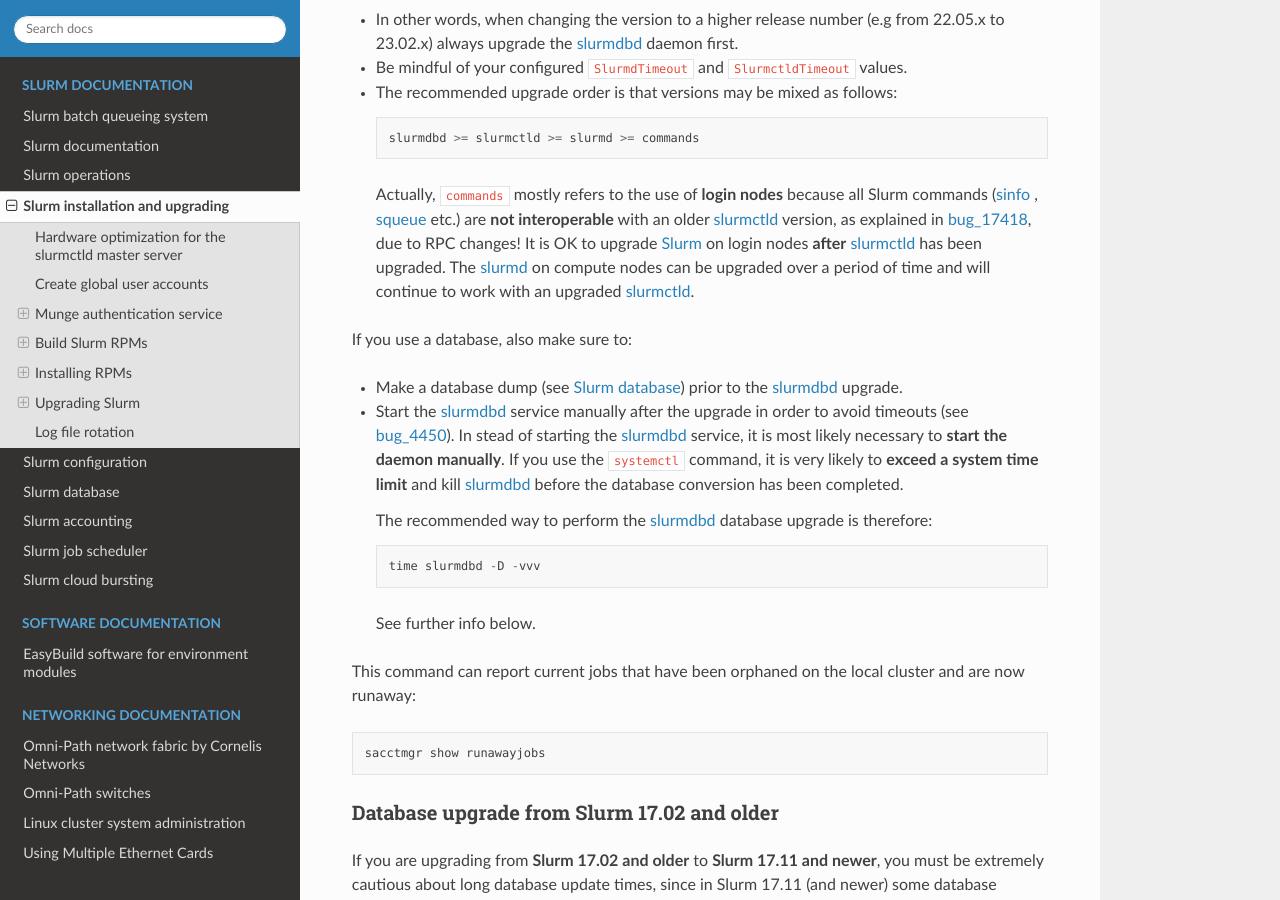
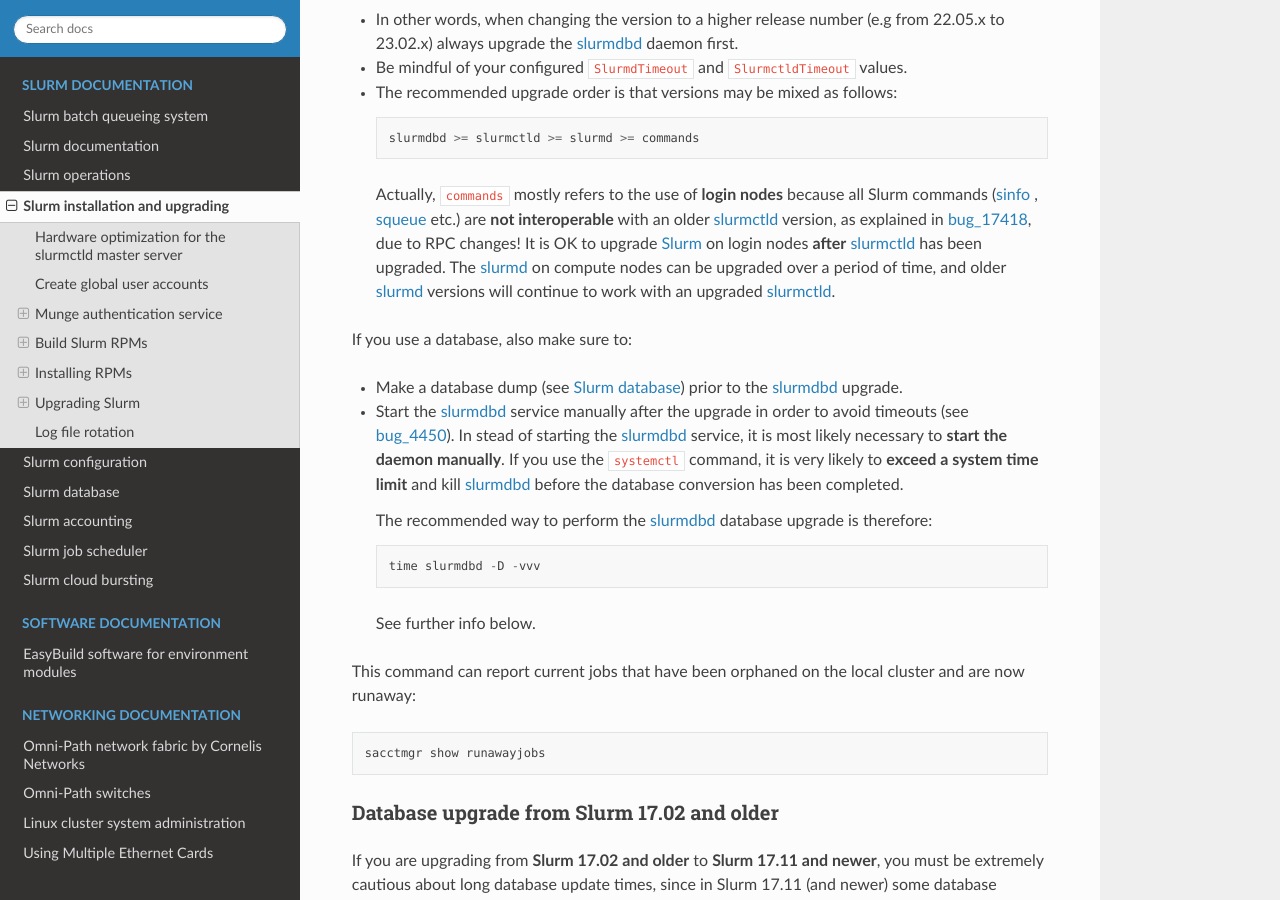
Before and after one commit to OleHolmNielsen/Niflheim_system, a Sphinx documentation site: the page built from docs/Slurm_installation.rst, in a window 1280 px wide and 900 px high, scrolled down 11991 px. Built offline with Sphinx 7.4.7 and the Read the Docs theme 2.0.0, drawn with Linux system fonts in a browser that asks for light colours.

Commit message:
Comment on slurmd

```diff
--- a/docs/Slurm_installation.rst
+++ b/docs/Slurm_installation.rst
@@ -516,7 +516,7 @@ Pay attention to these statements:
   Actually, ``commands`` mostly refers to the use of **login nodes** because all Slurm commands (sinfo_ , squeue_ etc.)
   are **not interoperable** with an older slurmctld_ version, as explained in bug_17418_, due to RPC changes!
   It is OK to upgrade Slurm_ on login nodes **after** slurmctld_ has been upgraded.
-  The slurmd_ on compute nodes can be upgraded over a period of time and will continue to work with an upgraded slurmctld_.
+  The slurmd_ on compute nodes can be upgraded over a period of time, and older slurmd_ versions will continue to work with an upgraded slurmctld_.
 
 If you use a database, also make sure to:
 
```
